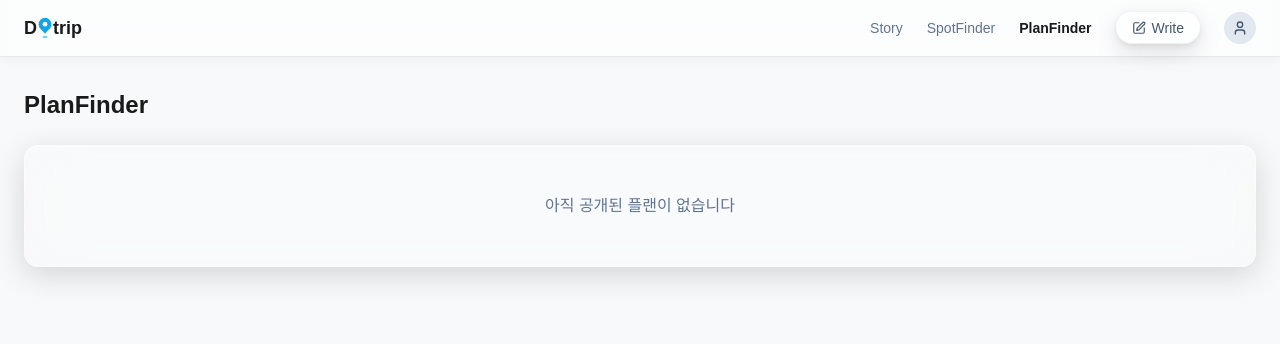
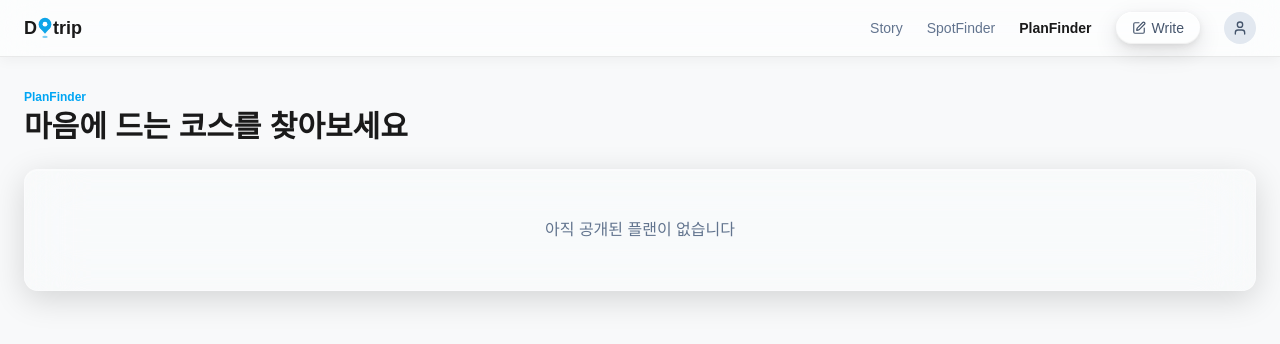
Before and after one commit to hwp-log/devlog, a Next.js app: page /plan-finder in a window 1280 px wide. Shown: the top 344 px of the page. Built offline with nearby package versions, Linux system fonts and the light colour scheme; no server answers; the database is empty; a web font is replaced by a local one.

Commit message:
feat: 0115 PlanFinder 상단 eyebrow + 타이핑 헤드라인 추가
- PlanFinder 제목을 작은 파란 eyebrow로, 그 아래 큰 헤드라인
- 4종 카피 중 랜덤 1개를 로드 시 1회 타이핑으로 등장
- 커서 깜빡임(ease) + 완료 후 여운·페이드 처리

```diff
--- /dev/null
+++ b/app/(protected)/plan-finder/_components/PlanFinderHeader.tsx
@@ -0,0 +1,65 @@
+'use client';
+import { useEffect, useState } from 'react';
+
+const HEADLINES = [
+  '어떤 여행이 기다리고 있을까요?',
+  '다른 여행자들의 발자취를 따라가 볼까요?',
+  '마음에 드는 코스를 찾아보세요',
+  '이 코스들, 누군가는 이미 다녀왔어요',
+];
+
+type CursorPhase = 'typing' | 'lingering' | 'fading' | 'done';
+
+export function PlanFinderHeader() {
+  const [headline, setHeadline]       = useState('');
+  const [shown, setShown]             = useState('');
+  const [cursorPhase, setCursorPhase] = useState<CursorPhase>('typing');
+
+  useEffect(() => {
+    const picked = HEADLINES[Math.floor(Math.random() * HEADLINES.length)];
+    setHeadline(picked);
+
+    let i = 0;
+    let timeoutId: ReturnType<typeof setTimeout> | undefined;
+    const step = () => {
+      i += 1;
+      setShown(picked.slice(0, i));
+      if (i < picked.length) {
+        timeoutId = setTimeout(step, 100);
+      } else {
+        setCursorPhase('lingering');
+        timeoutId = setTimeout(() => {
+          setCursorPhase('fading');
+          timeoutId = setTimeout(() => setCursorPhase('done'), 300);
+        }, 3050);
+      }
+    };
+    timeoutId = setTimeout(step, 100);
+
+    return () => {
+      if (timeoutId !== undefined) clearTimeout(timeoutId);
+    };
+  }, []);
+
+  return (
+    <div className="mb-6">
+      <p className="text-xs font-semibold text-sky-500 mb-1">PlanFinder</p>
+      <h1
+        aria-label={headline}
+        className="text-2xl md:text-3xl font-bold text-[#1A1A1A] min-h-[2.25rem]"
+      >
+        <span aria-hidden="true">{shown}</span>
+        {cursorPhase !== 'done' && (
+          <span
+            aria-hidden="true"
+            className="inline-block w-[2px] h-[1em] bg-sky-500 ml-[2px] align-[-0.15em] transition-opacity duration-300"
+            style={{
+              animation: cursorPhase === 'fading' ? 'none' : 'blink 1s ease-in-out infinite',
+              opacity:   cursorPhase === 'fading' ? 0 : 1,
+            }}
+          />
+        )}
+      </h1>
+    </div>
+  );
+}
--- a/app/(protected)/plan-finder/page.tsx
+++ b/app/(protected)/plan-finder/page.tsx
@@ -1,6 +1,7 @@
 import { createClient } from '@/lib/supabase/server';
 import { fetchPublicPlans } from '@/lib/plan/queries';
 import { PlanListClient } from './_components/PlanListClient';
+import { PlanFinderHeader } from './_components/PlanFinderHeader';
 
 export default async function PlanFinderPage() {
   const supabase = await createClient();
@@ -9,7 +10,7 @@ export default async function PlanFinderPage() {
 
   return (
     <div>
-      <h1 className="text-2xl font-bold text-[#1A1A1A] mb-6">PlanFinder</h1>
+      <PlanFinderHeader />
       {plans.length === 0 ? (
         <div className="glass-outer p-12 text-center text-slate-500">
           아직 공개된 플랜이 없습니다
--- a/app/globals.css
+++ b/app/globals.css
@@ -34,6 +34,11 @@
     transform: translateY(0);
     opacity: 1;
   }
+}
+
+@keyframes blink {
+  0%, 100% { opacity: 1; }
+  50%      { opacity: 0; }
 }
 
 /* 실시간 폼 검증용 variant (user-valid/invalid, :has() 활용) */
```
